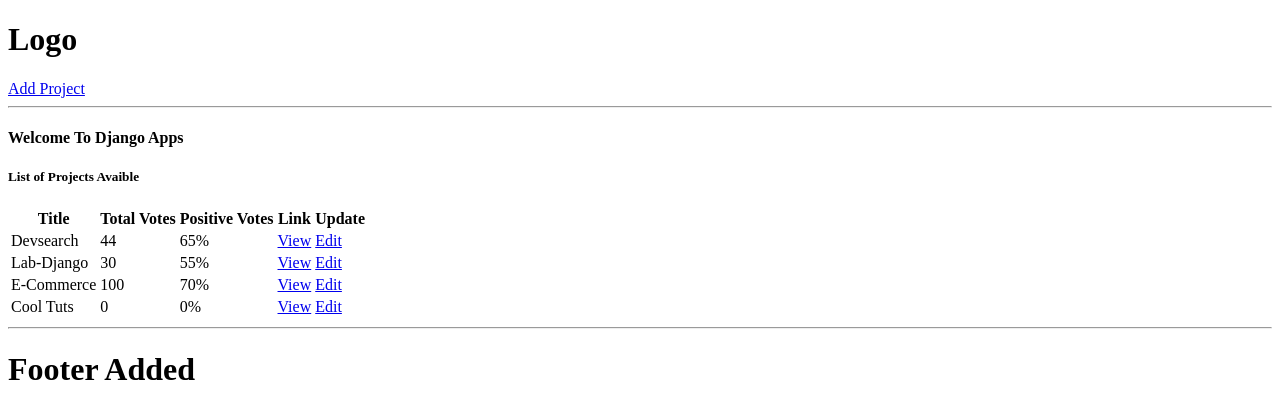
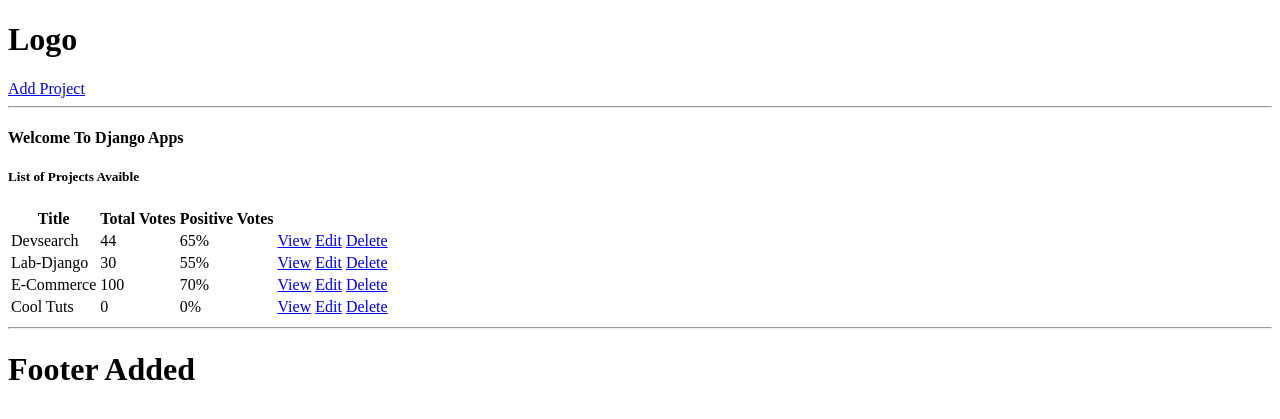
Before and after one commit to xs2hamzashah/devsearch, a Django app: page /projects in a window 1280 px wide. Shown: the top 419 px of the page. Run offline with Django 4.2, Linux system fonts and the light colour scheme; data comes from the database, SQL or seed files in the repository; both versions use the stored data as it was after the commit.

Commit message:
delete project in CRUD done

```diff
--- a/projects/templates/projects/projects.html
+++ b/projects/templates/projects/projects.html
@@ -11,8 +11,10 @@
         <th>Title</th>
         <th>Total Votes</th>
         <th>Positive Votes</th>
-        <th>Link</th>
-        <th>Update</th>
+        <th></th>
+        <th></th>
+        <th></th>
+
     </tr>
     {% for project in projects %}
     <tr>
@@ -21,6 +23,7 @@
         <td>{{project.vote_ratio}}%</td>
         <td><a href="{% url 'project' project.id %}">View</a></td>
         <td><a href="{% url 'update-project' project.id %}">Edit</a></td>
+        <td><a href="{% url 'delete-project' project.id %}">Delete</a></td>
     </tr>
     {% endfor %}
 </table>
--- a/projects/urls.py
+++ b/projects/urls.py
@@ -8,4 +8,6 @@ urlpatterns = [
     path('create-project', views.create_project, name='create-project'),
 
     path('update-project/<str:pk>/', views.update_project, name='update-project'),
+
+    path('delete-project/<str:pk>/', views.delete_project, name='delete-project'),
 ]
--- a/projects/views.py
+++ b/projects/views.py
@@ -47,3 +47,15 @@ def update_project(request, pk):
 
     context = {'form': form}
     return render(request, "projects/project_form.html", context)
+
+
+def delete_project(request, pk):
+    project = Project.objects.get(id=pk)
+
+    if request.method == 'POST':
+        project.delete()
+        return redirect('projects')
+
+
+    context = {'object':project}
+    return render(request, 'projects/delete_template.html', context)
```
Also changed, not shown: projects/templates/projects/delete_template.html (added, +14 -0 lines), db.sqlite3.
